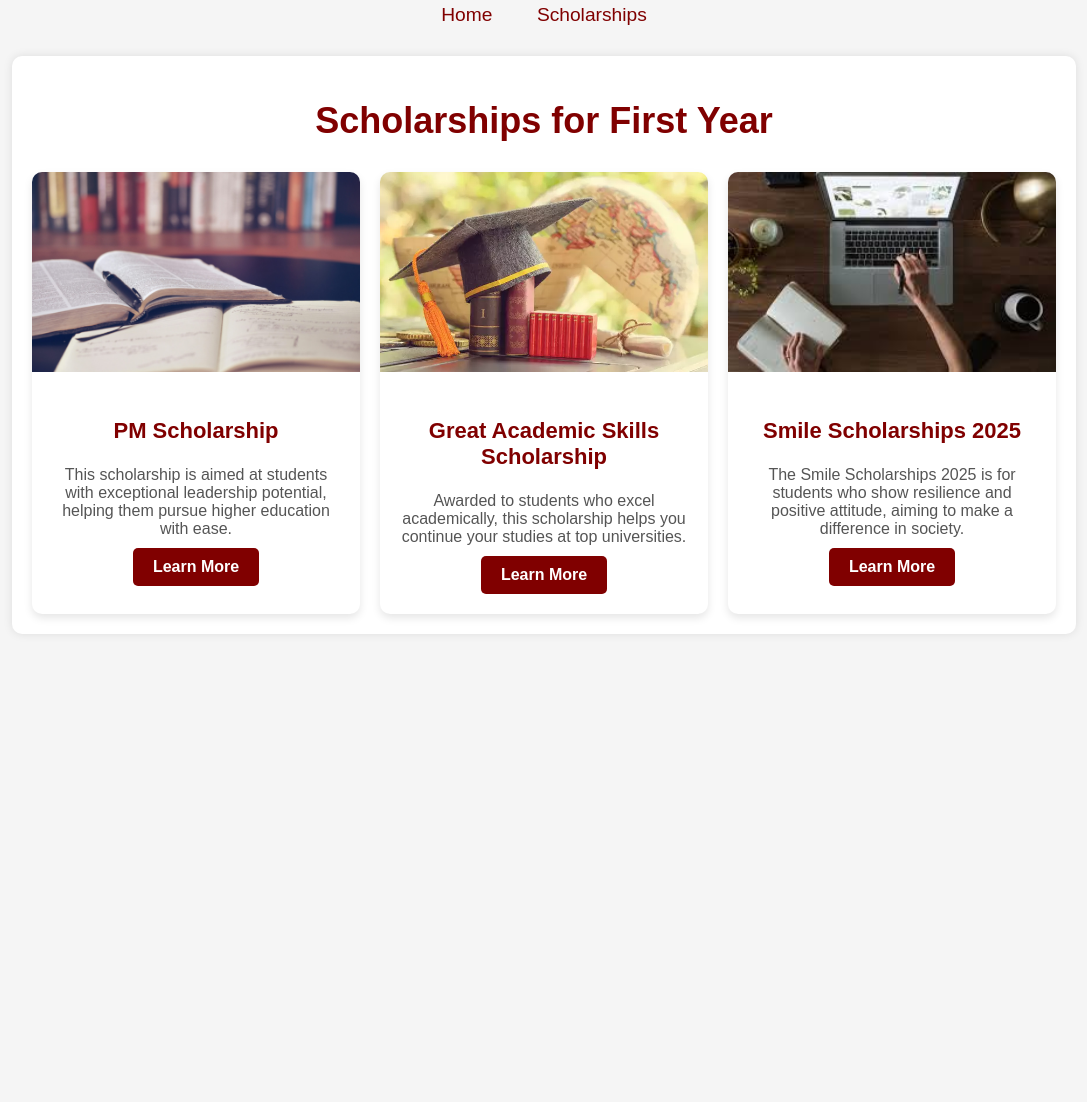
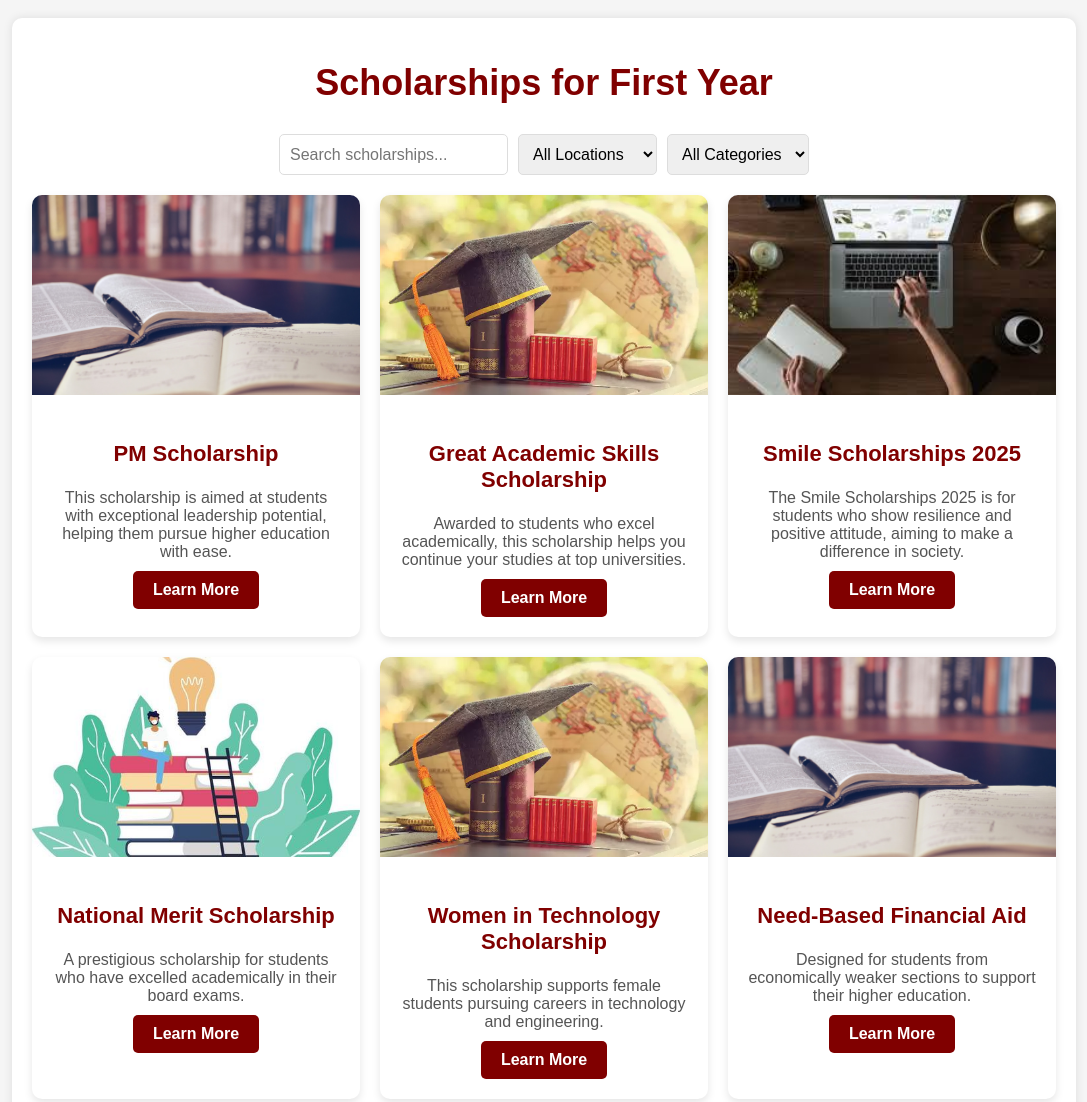
Before and after one commit to anushree0809/TechScholarIGDTUW, a plain HTML site: page scholarshipsList/indexlistpage.html in a window 1280 px wide. Shown: the part 119-1221 px from the top of the page, without its empty margins (96-1183 px from the left). Before the commit the page ends 800 px from the top, so only its background shows below. Drawn offline with Linux system fonts and the light colour scheme.

Commit message:
added search anf filter features

```diff
--- a/scholarshipsList/indexlistpage.html
+++ b/scholarshipsList/indexlistpage.html
@@ -4,7 +4,6 @@
     <meta charset="UTF-8">
     <meta name="viewport" content="width=device-width, initial-scale=1.0">
     <title>Scholarships for First Year</title>
-    <!-- Ensure the correct path to the stylesheet -->
     <link rel="stylesheet" href="./listpagestyle.css">
 </head>
 <body>
@@ -22,18 +21,32 @@
         </div>
     </header>
 
-    <!-- Main Navigation -->
-    <nav>
-        <ul>
-            <li><a href="/">Home</a></li>
-            <li><a href="/scholarships">Scholarships</a></li>
-            <!-- Add more links as needed -->
-        </ul>
-    </nav>
-
     <!-- Scholarships Page Content -->
     <div class="container">
         <h1>Scholarships for First Year</h1>
+
+        <!-- Search and Filter Section -->
+        <div class="search-filter">
+            <input type="text" id="searchInput" placeholder="Search scholarships...">
+
+            <!-- Location Filter -->
+            <select id="locationFilter">
+                <option value="all">All Locations</option>
+                <option value="Inside Delhi">Inside Delhi</option>
+                <option value="Outside Delhi">Outside Delhi</option>
+            </select>
+
+            <!-- Category Filter -->
+            <select id="categoryFilter">
+                <option value="all">All Categories</option>
+                <option value="EWS">EWS</option>
+                <option value="SC/ST">SC/ST</option>
+                <option value="OBC">OBC</option>
+                <option value="General">General</option>
+            </select>
+        </div>
+
+        <!-- Scholarships List -->
         <div class="scholarship-list" id="scholarships">
             <!-- List of scholarships will be dynamically inserted here -->
         </div>
--- a/scholarshipsList/listpagescript.js
+++ b/scholarshipsList/listpagescript.js
@@ -1,30 +1,76 @@
-
 const scholarships = [
     {
         id: "pm-scholarship",
         title: "PM Scholarship",
         description: "This scholarship is aimed at students with exceptional leadership potential, helping them pursue higher education with ease.",
-        image: '../assets/sch1.jpg'
+        image: '../assets/sch1.jpg',
+        category: "General",
+        location: "Inside Delhi"
     },
     {
         id: "academic-skills",
         title: "Great Academic Skills Scholarship",
         description: "Awarded to students who excel academically, this scholarship helps you continue your studies at top universities.",
-        image: "../assets/sch2.webp"
+        image: "../assets/sch2.webp",
+        category: "EWS",
+        location: "Outside Delhi"
     },
     {
         id: "smile-2025",
         title: "Smile Scholarships 2025",
         description: "The Smile Scholarships 2025 is for students who show resilience and positive attitude, aiming to make a difference in society.",
-        image: "../assets/sch4.jpg"
+        image: "../assets/sch4.jpg",
+        category: "SC/ST",
+        location: "Inside Delhi"
+    },
+    {
+        id: "national-merit",
+        title: "National Merit Scholarship",
+        description: "A prestigious scholarship for students who have excelled academically in their board exams.",
+        image: "../assets/sch3.jpg",
+        category: "General",
+        location: "Outside Delhi"
+    },
+    {
+        id: "women-tech",
+        title: "Women in Technology Scholarship",
+        description: "This scholarship supports female students pursuing careers in technology and engineering.",
+        image: "../assets/sch2.webp",
+        category: "OBC",
+        location: "Inside Delhi"
+    },
+    {
+        id: "need-based-aid",
+        title: "Need-Based Financial Aid",
+        description: "Designed for students from economically weaker sections to support their higher education.",
+        image: "../assets/sch1.jpg",
+        category: "EWS",
+        location: "Inside Delhi"
+    },
+    {
+        id: "sports-talent",
+        title: "Sports Talent Scholarship",
+        description: "Awarded to outstanding student-athletes who balance academics and sports.",
+        image: "../assets/sch2.webp",
+        category: "SC/ST",
+        location: "Outside Delhi"
+    },
+    {
+        id: "arts-excellence",
+        title: "Arts Excellence Grant",
+        description: "Encourages students excelling in arts and creative fields to pursue their passion.",
+        image: "../assets/sch1.jpg",
+        category: "General",
+        location: "Inside Delhi"
     }
 ];
 
-// Function to render the scholarships on the page
-function renderScholarships() {
+// Function to render scholarships dynamically
+function renderScholarships(filteredScholarships = scholarships) {
     const scholarshipList = document.getElementById('scholarships');
+    scholarshipList.innerHTML = ""; // Clear previous results
 
-    scholarships.forEach(scholarship => {
+    filteredScholarships.forEach(scholarship => {
         const scholarshipCard = document.createElement('div');
         scholarshipCard.classList.add('scholarship-card');
 
@@ -45,12 +91,10 @@ function renderScholarships() {
         description.classList.add('scholarship-description');
         description.textContent = scholarship.description;
 
-        // Learn More button (Dynamic Link)
+        // Learn More button
         const learnMoreButton = document.createElement('a');
         learnMoreButton.classList.add('learn-more-btn');
-
         learnMoreButton.href = `../individual/HTML.html?id=${scholarship.id}`;
-
         learnMoreButton.textContent = 'Learn More';
 
         content.appendChild(title);
@@ -66,5 +110,26 @@ function renderScholarships() {
     });
 }
 
-// Call the function to populate the page
+// Function to filter scholarships based on search, location, and category
+function filterScholarships() {
+    const searchText = document.getElementById("searchInput").value.toLowerCase();
+    const selectedLocation = document.getElementById("locationFilter").value;
+    const selectedCategory = document.getElementById("categoryFilter").value;
+
+    const filtered = scholarships.filter(scholarship => {
+        const matchesSearch = scholarship.title.toLowerCase().includes(searchText);
+        const matchesLocation = selectedLocation === "all" || scholarship.location === selectedLocation;
+        const matchesCategory = selectedCategory === "all" || scholarship.category === selectedCategory;
+        return matchesSearch && matchesLocation && matchesCategory;
+    });
+
+    renderScholarships(filtered);
+}
+
+// Event Listeners for Search and Filters
+document.getElementById("searchInput").addEventListener("input", filterScholarships);
+document.getElementById("locationFilter").addEventListener("change", filterScholarships);
+document.getElementById("categoryFilter").addEventListener("change", filterScholarships);
+
+// Initial rendering
 renderScholarships();
--- a/scholarshipsList/listpagestyle.css
+++ b/scholarshipsList/listpagestyle.css
@@ -169,3 +169,38 @@ h1 {
 .learn-more-btn:hover {
     background-color: #b84d4d; /* Lighter maroon on hover */
 }
+
+.search-filter {
+  display: flex;
+  gap: 10px;
+  margin-bottom: 20px;
+}
+
+.search-filter input, .search-filter select {
+  padding: 8px;
+  font-size: 16px;
+  border: 1px solid #ccc;
+  border-radius: 4px;
+}
+
+.scholarship-item {
+  padding: 15px;
+  border: 1px solid #ddd;
+  border-radius: 5px;
+  margin-bottom: 10px;
+  background: #f9f9f9;
+}
+
+.search-filter {
+  display: flex;
+  justify-content: center;
+  gap: 10px;
+  margin-bottom: 20px;
+}
+
+.search-filter input, .search-filter select {
+  padding: 10px;
+  font-size: 16px;
+  border: 1px solid #ddd;
+  border-radius: 5px;
+}
```
